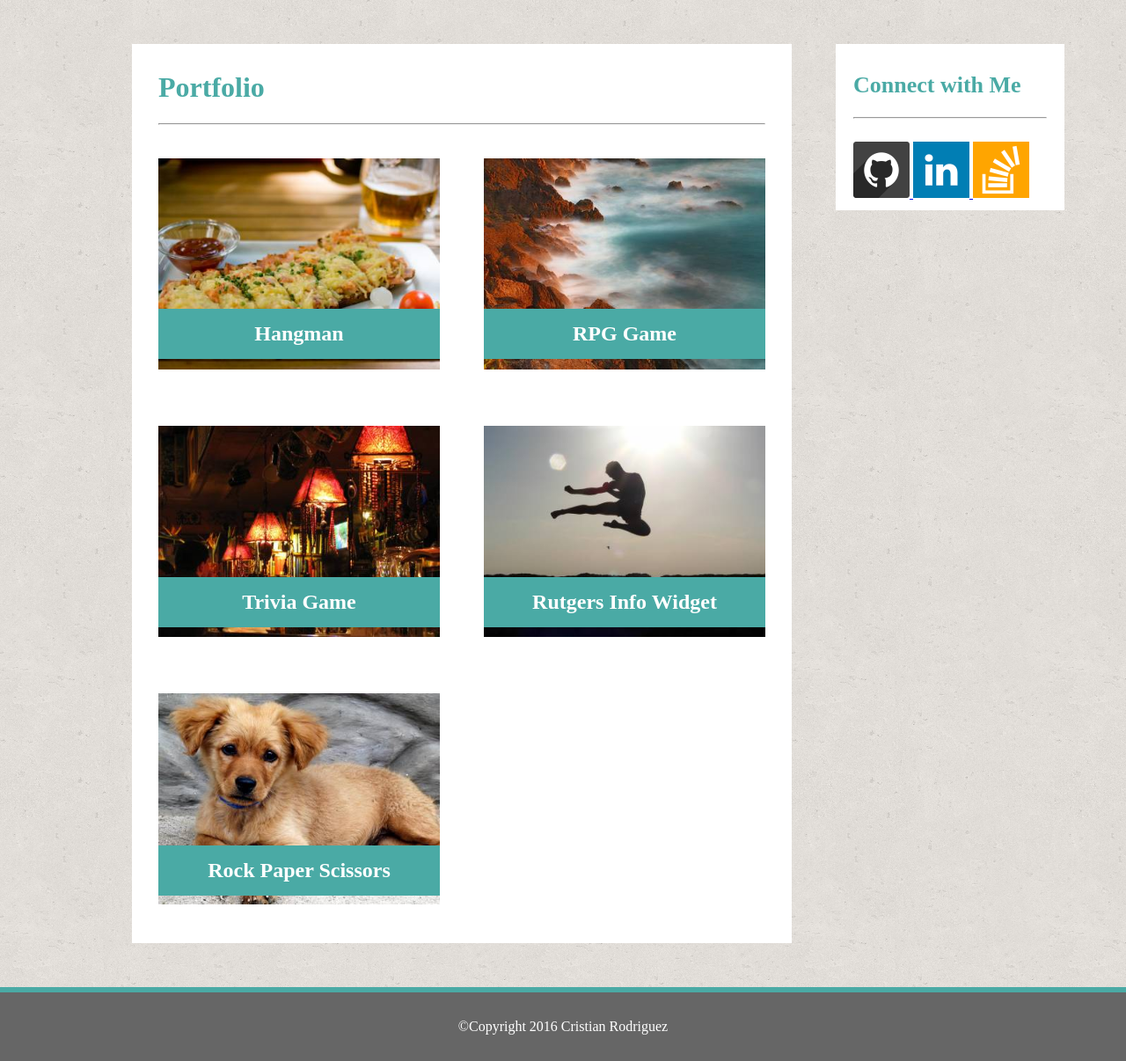
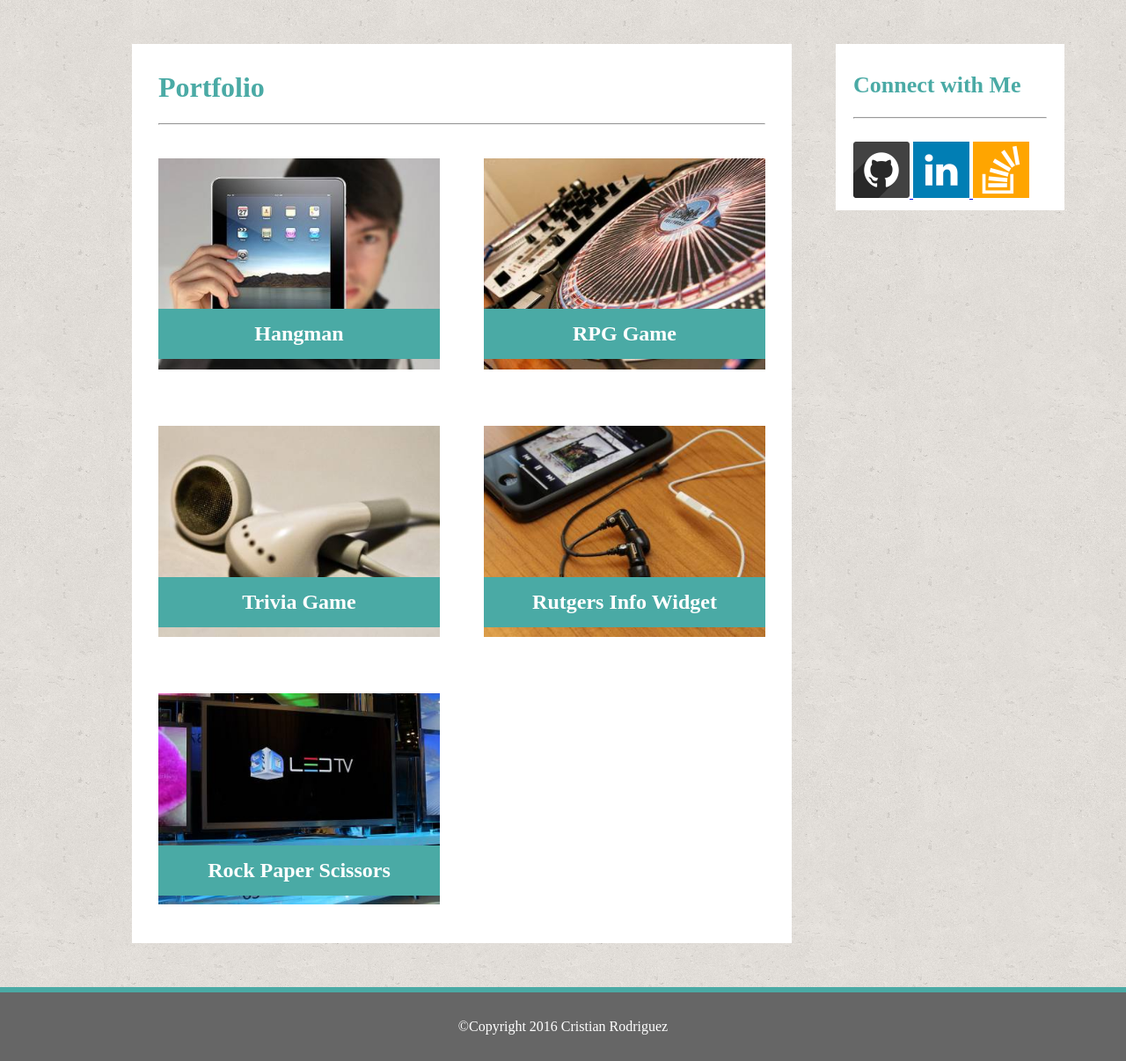
Before and after one commit to crisr10/Basic-Portfolio, a PHP site: page /portfolio.html in a window 1280 px wide. Shown: the part 104-1310 px from the top of the page at 88% size. Run offline with PHP 8.4, Linux system fonts and the light colour scheme.

Commit message:
Changed all the pictures of the portfolio page to the images in the homework

```diff
--- a/assets/css/style.css
+++ b/assets/css/style.css
@@ -137,32 +137,32 @@ p {
 	position:relative;
 }
 
-#imageFood {
+#imageHangman {
 	margin:30px 0;
 	float:left;
 }
 
-#imageNature {
+#imageRPGGame {
 	margin:30px 0;
 	float:right;
 }
 
-#imageNightlife {
+#imageTriviaGame {
 	margin:30px 0;
 	float:left;
 }
 
-#imageSports {
+#imageRudgersInfoWidget {
 	margin:30px 0;
 	float:right;
 }
 
-#imageDog {
+#imageRockPaperScissors {
 	margin:30px 0;
 	float:left;
 }
 
-#imageFood h2 {
+#imageHangman h2 {
 	position:absolute;
 	width:320px;
 	top:225px;
@@ -174,7 +174,7 @@ p {
 	font-family: serif;
 }
 
-#imageNature h2 {
+#imageRPGGame h2 {
 	position:absolute;
 	width:320px;
 	top:225px;
@@ -185,7 +185,19 @@ p {
 	text-align:center;
 }
 
-#imageSports h2 {
+#imageTriviaGame h2 {
+	top:530px;
+	position:absolute;
+	width:320px;
+	background-color:#4aaaa5;
+	color:#ffffff;
+	margin-top:230px;
+	padding:15px 0;
+	text-align:center;
+
+}
+
+#imageRudgersInfoWidget h2 {
 	position:absolute;
 	width:320px;
 	top:530px;
@@ -196,19 +208,7 @@ p {
 	text-align:center;
 }
 
-#imageNightlife h2 {
-	position:absolute;
-	width:320px;
-	top:530px;
-	margin-top:230px;
-	background-color:#4aaaa5;
-	color:#ffffff;
-	padding:15px 0;
-	text-align:center;
-}
-
-
-#imageDog h2 {
+#imageRockPaperScissors h2 {
 	position:absolute;
 	width:320px;
 	top:835px;
--- a/portfolio.html
+++ b/portfolio.html
@@ -21,29 +21,29 @@
 			<hr>
 
 			<div class="image">
-				<div id="imageFood">
-					<img src="assets/images/food.jpg">
+				<div id="imageHangman">
+					<img src="assets/images/Hangman.jpg">
 					<h2>Hangman</h2>
 				</div>
 
-				<div id="imageNature">
-					<img src="assets/images/nature.jpg">
+				<div id="imageRPGGame">
+					<img src="assets/images/RPGGame.jpg">
 					<h2>RPG Game</h2>
 				</div>
 
-				<div id="imageNightlife">
-					<img src="assets/images/nightlife.jpg">
+				<div id="imageTriviaGame">
+					<img src="assets/images/TriviaGame.jpg">
 					<h2>Trivia Game</h2>
 				</div>
 
 
-				<div id="imageSports">
-				 	<img src="assets/images/sports.jpg">
+				<div id="imageRudgersInfoWidget">
+				 	<img src="assets/images/RudgersInfoWidget.jpg">
 				 	<h2>Rutgers Info Widget</h2>
 				</div>
 
-				<div id="imageDog">
-					<img src="assets/images/dog.jpg">
+				<div id="imageRockPaperScissors">
+					<img src="assets/images/RockPaperScissors.jpg">
 					<h2>Rock Paper Scissors</h2>
 				</div>
 			</div>
```
Also changed, not shown: assets/images/Hangman.jpg (added), assets/images/RPGGame.jpg (added), assets/images/RockPaperScissors.jpg (added), assets/images/RudgersInfoWidget.jpg (added), assets/images/nightlife.jpg (deleted), 1 other file.
